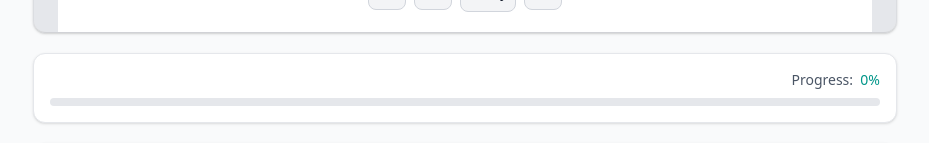
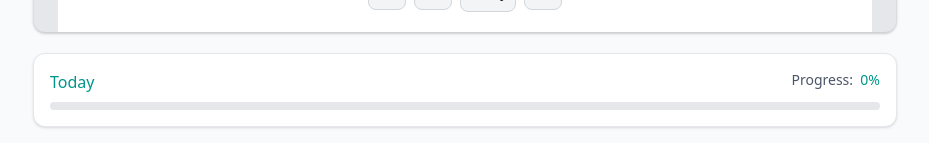
Before and after one commit to rthrs/333daily, a React (Vite) app: page / in a window 1280 px wide. Shown: the part 303-446 px from the top of the page, without its empty margins (175-1104 px from the left). Built offline with nearby package versions, Linux system fonts and the light colour scheme.

Commit message:
refactor: update ProgressIndicator layout and styling for improved readability and consistency

```diff
--- a/src/components/ProgressIndicator.jsx
+++ b/src/components/ProgressIndicator.jsx
@@ -1,6 +1,6 @@
 import React from 'react'
 import { useDateContext } from '../contexts/DateContext'
-import { getDateFlags, formatDate } from '../utils/dateUtils'
+import { getDateFlags, getDayText, getDayEmoji } from '../utils/dateUtils'
 import { getDayStyles } from '../utils/styleUtils'
 
 const ProgressIndicator = ({ completionPercentage }) => {
@@ -10,10 +10,15 @@ const ProgressIndicator = ({ completionPercentage }) => {
 
   return (
     <div className="card p-4">
-      <div className="flex mb-2  flex-col md:flex-row">
+      <div className="flex mb-2 flex-col md:flex-row justify-between">
+        <div className={`text-md font-medium ${dayStyles.text}`}>{getDayText(dateFlags)}</div>
 
-        <span className={`ml-auto text-sm font-medium text-gray-600 dark:text-gray-300`}>Progress: &nbsp;</span>
-        <span className={`text-sm font-medium ${dayStyles.text}`}>{completionPercentage}%</span>
+        <div className="ml text-sm font-medium">
+          <span className={`text-gray-600 dark:text-gray-300`}>Progress: &nbsp;</span>
+          <span className={`${dayStyles.text}`}>{completionPercentage}%</span>
+        </div>
+
+
       </div>
       <div className="w-full bg-gray-200 dark:bg-gray-700 rounded-full h-2">
         <div
--- a/src/utils/styleUtils.js
+++ b/src/utils/styleUtils.js
@@ -26,9 +26,9 @@ export const getDayStyles = (dateFlags) => {
   }
   if (isTomorrow) {
     return {
-      background: 'bg-blue-100 dark:bg-blue-950 dark:border-blue-700',
-      text: 'text-blue-600 dark:text-blue-400',
-      progressColor: 'bg-blue-500 dark:bg-blue-600'
+      background: 'bg-sky-100 dark:bg-sky-950 dark:border-sky-700',
+      text: 'text-sky-600 dark:text-sky-400',
+      progressColor: 'bg-sky-500 dark:bg-sky-600'
     }
   }
   if (isPast) {
```
